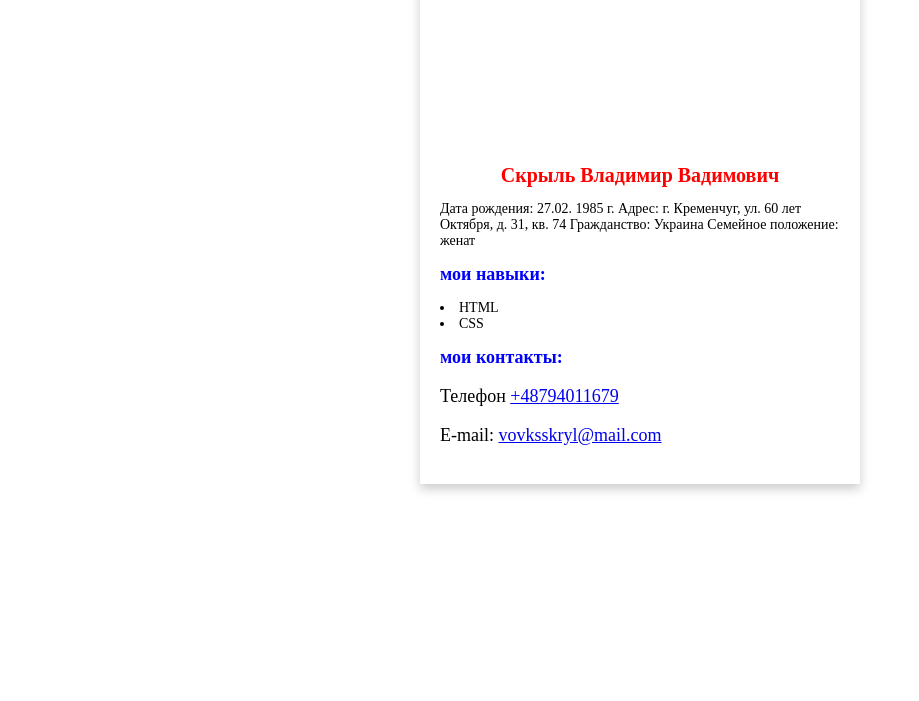
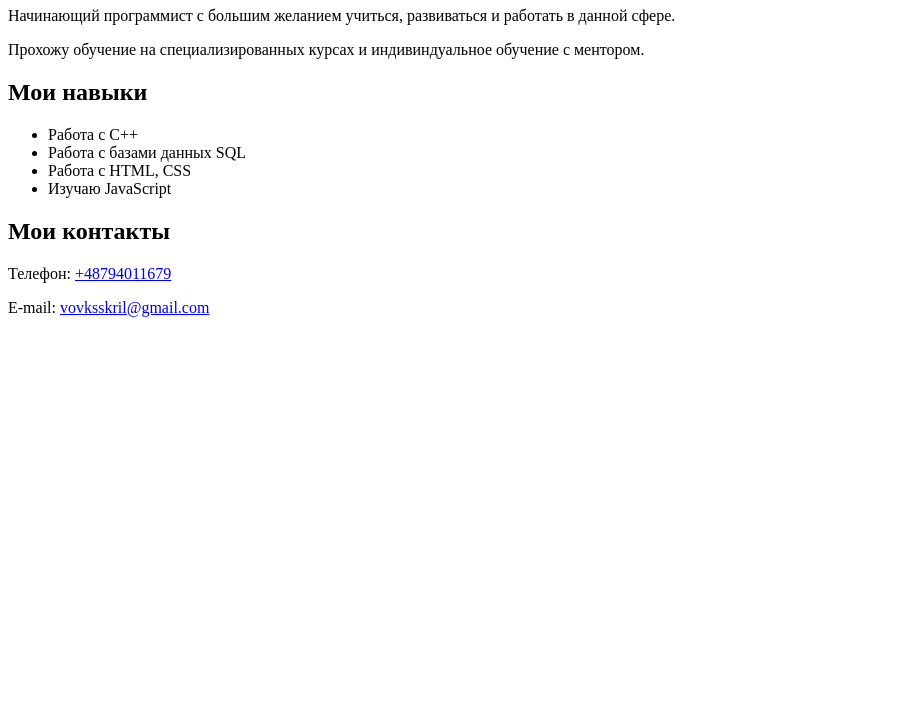
Before and after one commit to vikingrag/blog, a plain HTML site: page index.html in a window 1280 px wide. Shown: the part 99-800 px from the top of the page, without its empty margins (0-919 px from the left). Drawn offline with Linux system fonts and the light colour scheme.

Commit message:
Изминение кода

```diff
--- a/index.html
+++ b/index.html
@@ -1,44 +1,38 @@
-<!doctype html>
-<html>
-    <head>
-        <meta charset="utf-8">
-        <link rel="stylesheet" href="style.css">
-    <title>Изучаем HNML  CSS</title>
-    </head>
-    <body>
+<!DOCTYPE html>
+<html lang="en">
 
-        <div class="card">
-            <img class="card-photo" src="img/2234.jpg" alt="Skryl Volodymyr">
-            <h1 class="card-title">Скрыль Владимир Вадимович</h1>
-            <div class="card-text">
-                <p>
+<head>
+	<meta charset="UTF-8">
+	<link rel="stylesheet" href="css/style.css">
+	<meta http-equiv="X-UA-Compatible" content="IE=edge">
+	<meta name="viewport" content="width=device-width, initial-scale=1.0">
+	<title>Изучаем HTML и CSS</title>
+</head>
+
+<div class="card">
+	<img class="card-photo" src="images/333.jpg" alt="Skryl Volodymyr">
+	<h1 class="card-title">Skryl Volodymyr</h1>
+	<div class="card-text">
+		<p>Начинающий программист с большим желанием учиться, развиваться и работать в данной сфере.</p>
+		<p>Прохожу обучение на специализированных курсах и индивиндуальное обучение с ментором.</p>
+
+		<h2 class="card-subtitle">Мои навыки</h2>
+		<ul class="card-list">
+			<li>Работа с С++</li>
+			<li>Работа с базами данных SQL</li>
+			<li>Работа с HTML, CSS </li>
+			<li>Изучаю JavaScript</li>
 
 
- 	Дата рождения: 27.02. 1985 г.
-Адрес:  г. Кременчуг,  ул. 60 лет Октября,  д. 31,  кв. 74
-Гражданство: Украина
-Семейное положение:
-женат
-</p>
+		</ul>
+		<h2 class="card-subtitle">Мои контакты</h2>
+		<p>Телефон: <a href="tel:+48794011679">+48794011679</a></p>
+		<p>E-mail: <a href="mailto:vovksskril@gmail.com">vovksskril@gmail.com</a></p>
+	</div>
 
-            </div>
-        <h2 class="card-subtitle">
-
-            мои навыки:</h2>
-            <ul class="card-list">
-            <li>HTML</li>
-            <li>CSS</li>
-                </ul>
-
- <h2 class="card-subtitle">
-
-            мои контакты:
-    	</h2>
-          <p> Телефон  <a href="tel+48794011679">+48794011679</a></p>
-            <p> E-mail: <a href="mailtovovksskryl@mail.com">vovksskryl@mail.com </a></p>
-
-        </div>
+	<body>
 
 
-    </body>
+	</body>
+
 </html>
--- a/style.css
+++ /dev/null
@@ -1,54 +0,0 @@
-body {
-    margin: 0;
-
-    background: url("../img/pattern.png")
-
-
-    font-family: Tahoma;
-    line-height: 1,5;
-    font-size: 18px;
-}
-.card {
-   width: 400px;
-    margin: 30px auto;
-    padding: 20px;
-    background-color: #fff;
-    box-shadow: 0 5px 10px #ccc;
-
-}
-
-.card-photo {
-    display: block;
-    width: 200px;
-    height: 200px;
-    margin: 0 auto;
-    border-radius: 50%;
-
-
-
-
-}
-
-.card-title{
-    font-size: 20px;
-        text-align: center;
-    color: red;
-}
-
-.card-text{
-    font-size: 14px;
-
-}
-
-.card-subtitle{
-    font-size: 18px;
-    color: blue;
-
-
-}
-
-.card-list {
-    padding-left: 0;
-    font-size: 14px;
-    list-style-position: inside;
-}
```
